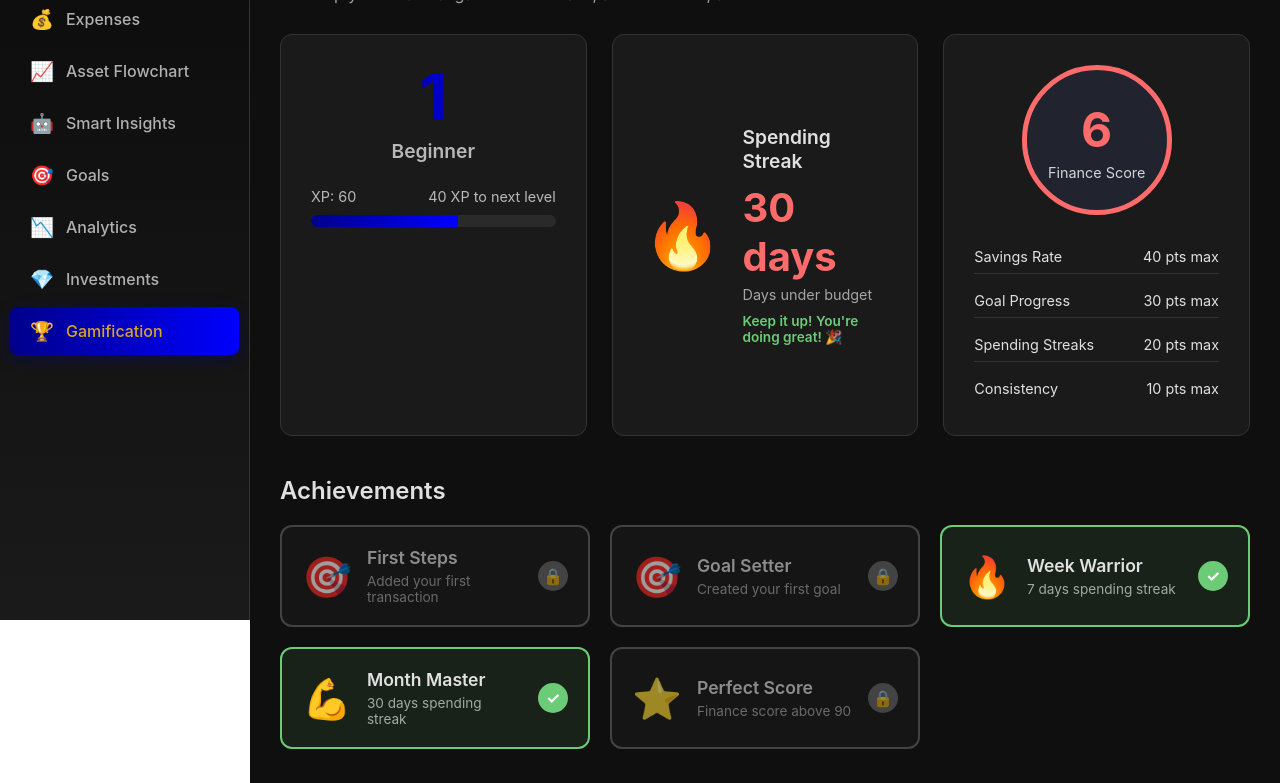
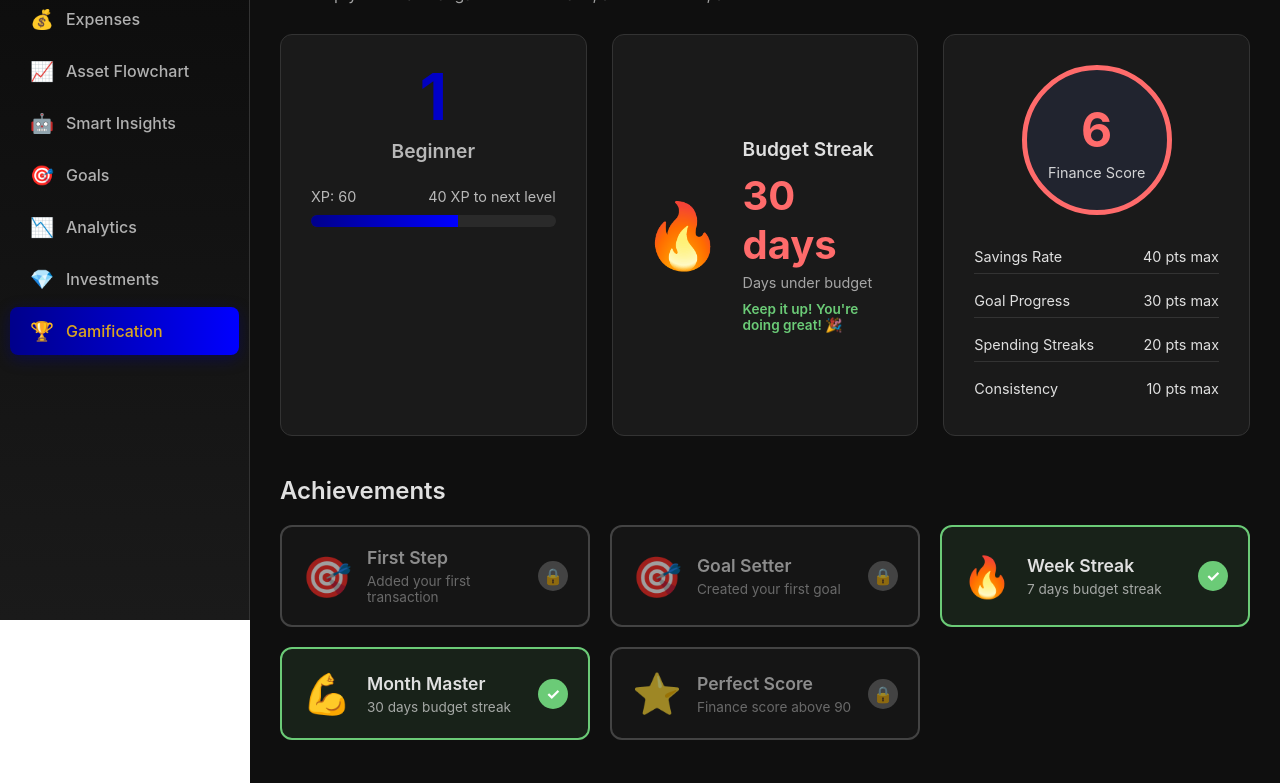
Before and after one commit to lavishjha2024-w/Personal-Finance-Tracker, a React (Create React App) app: page /gamification in a window 1280 px wide. Shown: the part 180-963 px from the top of the page. Built offline with nearby package versions, Linux system fonts and the light colour scheme.

Commit message:
Update Gamification.js

```diff
--- a/src/components/Gamification/Gamification.js
+++ b/src/components/Gamification/Gamification.js
@@ -135,7 +135,7 @@ const Gamification = () => {
   const achievements = [
     {
       id: 1,
-      name: 'First Steps',
+      name: 'First Step',
       description: 'Added your first transaction',
       achieved: transactions.length > 0,
       icon: '🎯',
@@ -149,15 +149,15 @@ const Gamification = () => {
     },
     {
       id: 3,
-      name: 'Week Warrior',
-      description: '7 days spending streak',
+      name: 'Week Streak',
+      description: '7 days budget streak',
       achieved: streak >= 7,
       icon: '🔥',
     },
     {
       id: 4,
       name: 'Month Master',
-      description: '30 days spending streak',
+      description: '30 days budget streak',
       achieved: streak >= 30,
       icon: '💪',
     },
@@ -200,7 +200,7 @@ const Gamification = () => {
         <div className="streak-card">
           <div className="streak-icon">🔥</div>
           <div className="streak-content">
-            <h3>Spending Streak</h3>
+            <h3>Budget Streak</h3>
             <p className="streak-days">{streak} days</p>
             <p className="streak-description">Days under budget</p>
             {streak > 0 && (
@@ -261,7 +261,7 @@ const Gamification = () => {
       </div>
 
       <div className="leaderboard-section">
-        <h3>Monthly Finance Leaderboard</h3>
+        <h3>Monthly Leaderboard</h3>
         <div className="leaderboard-card">
           <div className="leaderboard-item rank-1">
             <div className="rank-number">1</div>
```
